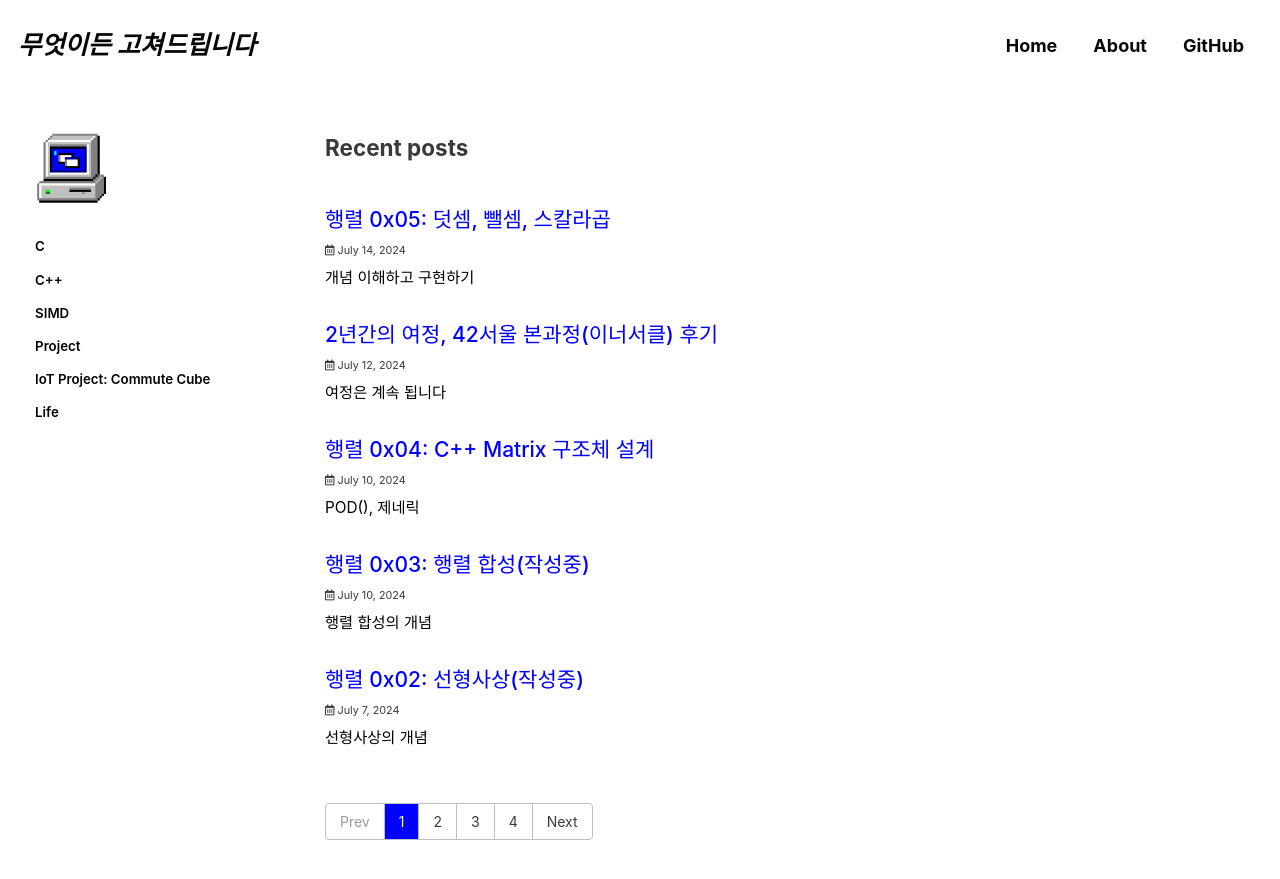
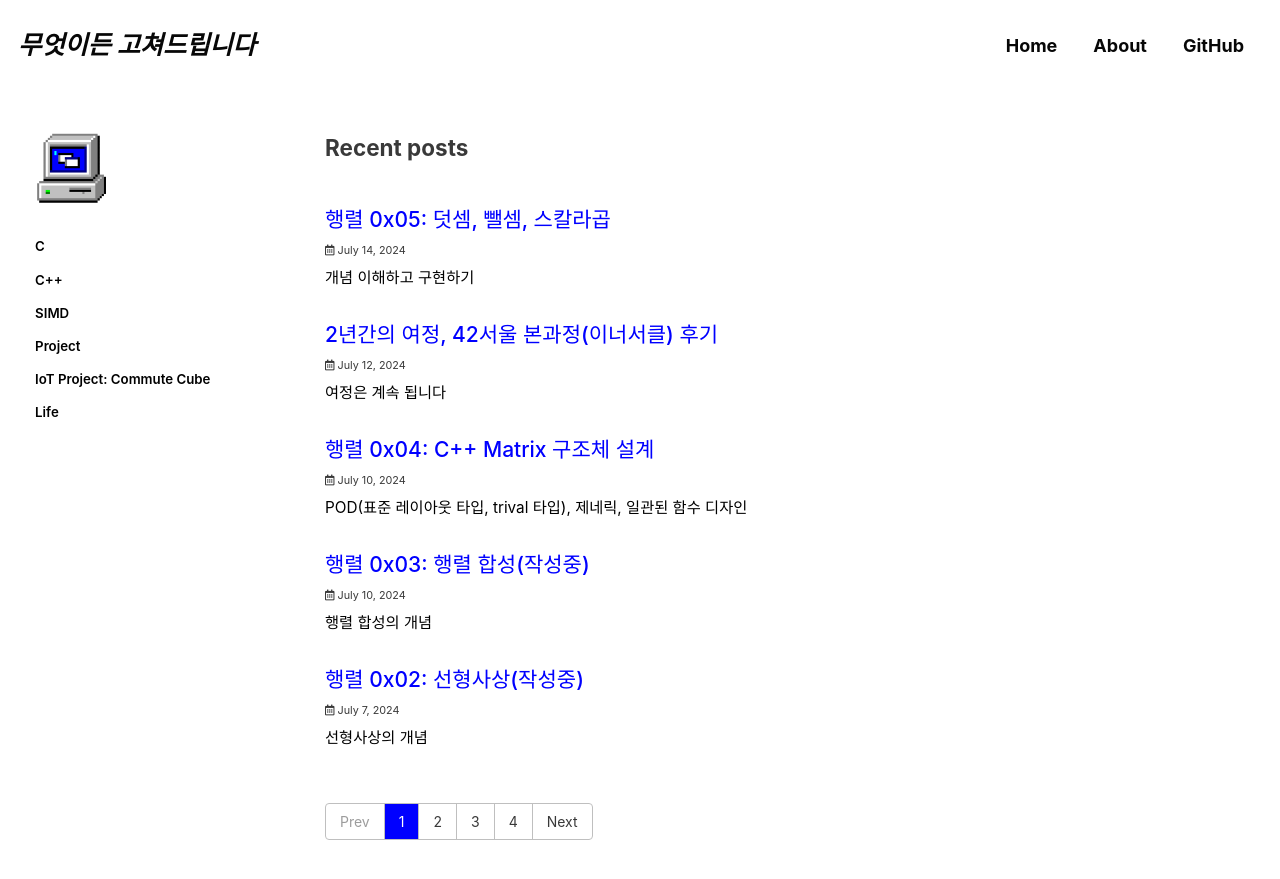
Before and after one commit to jeekpark/jeekpark.github.io, a Jekyll site: the page built from index.html, in a window 1280 px wide and 900 px high. Shown: the top 879 px of the window. Built offline with Jekyll 4.4.1, drawn with Linux system fonts in a browser that asks for light colours; cached includes are drawn as plain includes; some web fonts are replaced; the list of posts is cut into pages by our own code.

Commit message:
Update: 2024-07-14

```diff
--- a/_posts/2024-07-07-matrix-0004.md
+++ b/_posts/2024-07-07-matrix-0004.md
@@ -1,6 +1,6 @@
 ---
 title: "행렬 0x04: C++ Matrix 구조체 설계"
-excerpt: "POD(), 제네릭"
+excerpt: "POD(표준 레이아웃 타입, trival 타입), 제네릭, 일관된 함수 디자인"
 
 categories:
   - C++
```
Also changed, not shown: _posts/2024-07-14-matrix-0005.md (+1 -0 lines).
